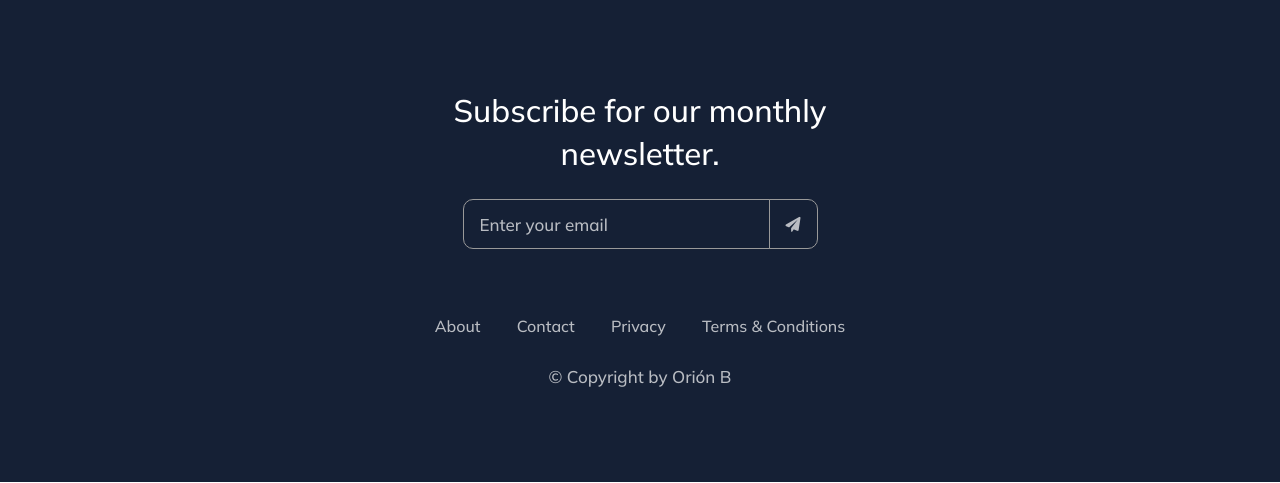
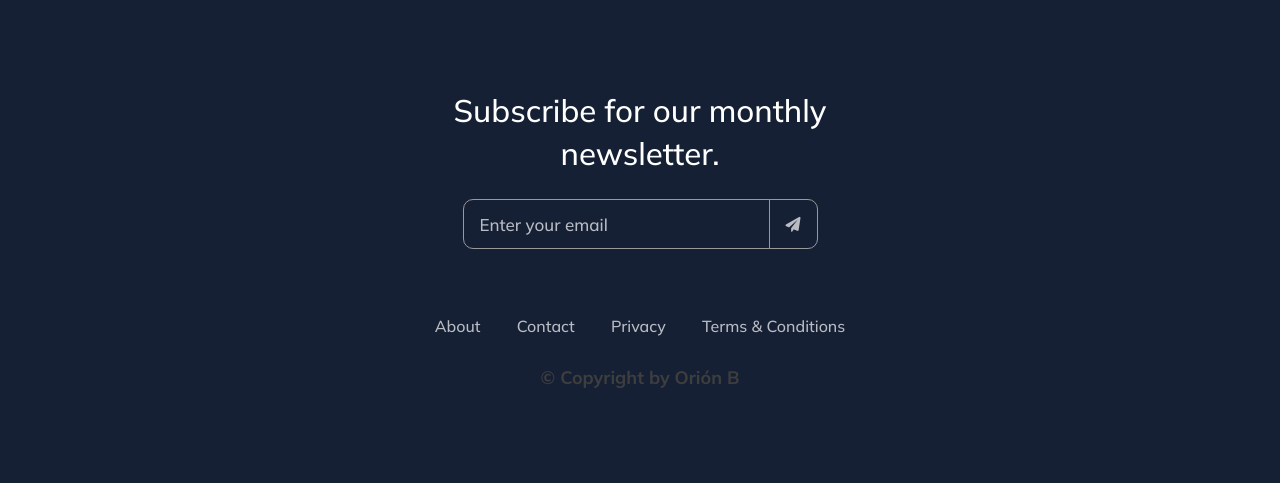
Before and after one commit to 27b/django-modern-blog, a Django app: page /contact/ in a window 1280 px wide. Shown: the part 1099-1582 px from the top of the page. Run offline with Django 4.2, Linux system fonts and the light colour scheme; data that the repository does not hold is empty; parts of the project's set-up code (start-up, migrations or seed data) failed here and were passed over; some libraries are stand-ins or nearby versions.

Commit message:
Adding main.css and updating base.html

```diff
--- a/blog/templates/blog/base.html
+++ b/blog/templates/blog/base.html
@@ -9,6 +9,7 @@
     <meta name="author" content="Themefisher">
     <link rel="stylesheet" href="https://fonts.googleapis.com/css2?family=Mulish:wght@500;600;700;800;900&amp;display=swap" media="all">
     <link rel="stylesheet" href="/static/css/style.min.css">
+    <link rel="stylesheet" href="/static/css/main.css">
     <script src="https://cdnjs.cloudflare.com/ajax/libs/turbolinks/5.2.0/turbolinks.js"></script>
     {% block head %}
     {% endblock %}
--- /dev/null
+++ b/static/css/main.css
@@ -0,0 +1,5 @@
+.content {
+    color: #3e3e3e;
+    font-size: 18px;
+    font-weight: bold;
+}
```
